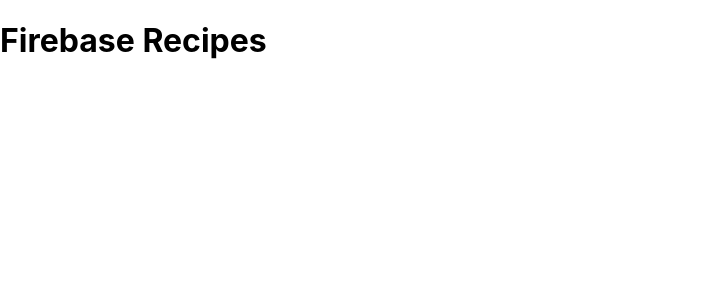
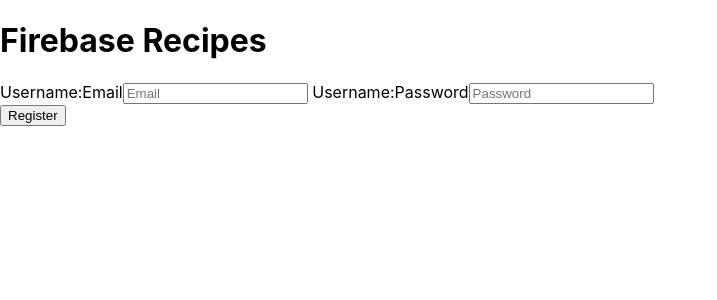
Before and after one commit to noessie/firebase-recipes-web-app, a React (Create React App) app: page / in a window 1280 px wide. Shown: the top 300 px of the page, without its empty margins (0-717 px from the left). Built offline with nearby package versions, Linux system fonts and the light colour scheme; no server answers.

Commit message:
login-form erstellt

```diff
--- a/package.json
+++ b/package.json
@@ -16,7 +16,8 @@
     "start": "react-scripts start",
     "build": "react-scripts build",
     "test": "react-scripts test",
-    "eject": "react-scripts eject"
+    "eject": "react-scripts eject",
+    "buildDeploy": "npm run build && firebase deploy --only hosting"
   },
   "eslintConfig": {
     "extends": [
--- a/src/App.js
+++ b/src/App.js
@@ -1,12 +1,21 @@
+import { useState } from "react";
+import FirebaseAuthService from "./FirebaseAuthService";
+import LoginForm from "./components/LoginForm";
+
+import "./App.css";
 
 
 import "./App.css";
 
 function App() {
+  const [user, setUser] = useState(null);
+
+  FirebaseAuthService.subscribeToAuthChanges(setUser);
   return (
     <div className="App">
       <div className="title-row">
         <h1 className="title"> Firebase Recipes</h1>
+        <LoginForm existinUser={user} />
       </div>
     </div>
   );
--- /dev/null
+++ b/src/FirebaseAuthService.js
@@ -0,0 +1,45 @@
+import firebase from "./FirebaseConfig";
+
+const auth = firebase.auth();
+const registerUser = (email, password) => {
+    return auth.createUserWithEmailAndPassword(email, password);
+};
+
+const loginUser = (email, password) => {
+    return auth.signInWithEmailAndPassword(email, password);
+};
+
+const logoutUser = () => {
+    return auth.signOut();
+};
+
+const resetPassword = (email) => {
+    return auth.sendPasswordResetEmail(email);
+};
+
+const updatePassword = (password) => {
+    return auth.currentUser.updatePassword(password);
+};
+
+const loginWithGoogle = () => {
+    const provider = new firebase.auth.GoogleAuthProvider();
+    return auth.signInWithPopup(provider);
+};
+
+const subscribeToAuthChanges = (handleAuthChange) => {
+    auth.onAuthStateChanged((user) => {
+        handleAuthChange(user);
+    });
+};
+
+const FirebaseAuthService = {
+    registerUser,
+    loginUser,
+    logoutUser,
+    resetPassword,
+    updatePassword,
+    loginWithGoogle,
+    subscribeToAuthChanges
+};
+
+export default FirebaseAuthService;
--- /dev/null
+++ b/src/components/LoginForm.js
@@ -0,0 +1,56 @@
+import { useState } from "react";
+import FirebaseAuthService from "../FirebaseAuthService";
+
+function LoginForm({ existinUser }) {
+  const [username, setUsername] = useState("");
+  const [password, setPassword] = useState("");
+  async function handleSubmit(event) {
+    event.preventDefault();
+    try {
+      await FirebaseAuthService.registerUser(username, password);
+      setUsername("");
+      setPassword("");
+    } catch (error) {
+      alert(error.message);
+    }
+  }
+  function handleLogout() {
+    FirebaseAuthService.logoutUser();
+  }
+  return (
+    <div className="login-form-container">
+      {existinUser ? (
+        <div className="row">
+          <h3>Welcome {existinUser.email}</h3>
+          <button type="button" className="primary-button" onClick={handleLogout}>Logout</button>
+        </div>
+      ) : (
+          <form onSubmit={handleSubmit} className="login-form">
+            <label className="input-label login-label"> Username:Email
+          <input
+            type="text"
+            required
+            placeholder="Email"
+            value={username}
+            onChange={(e) => setUsername(e.target.value)}
+              />
+            </label>
+            <label className="input-label login-label"> Username:Password
+          <input
+            type="password"
+            required
+            placeholder="Password"
+            value={password}
+            onChange={(e) => setPassword(e.target.value)}
+              />
+            </label>
+            <div className="button-box">
+              <button className="primary-button" type="submit">Register</button>
+            </div>
+        </form>
+      )}
+    </div>
+  );
+}
+
+export default LoginForm;
```
